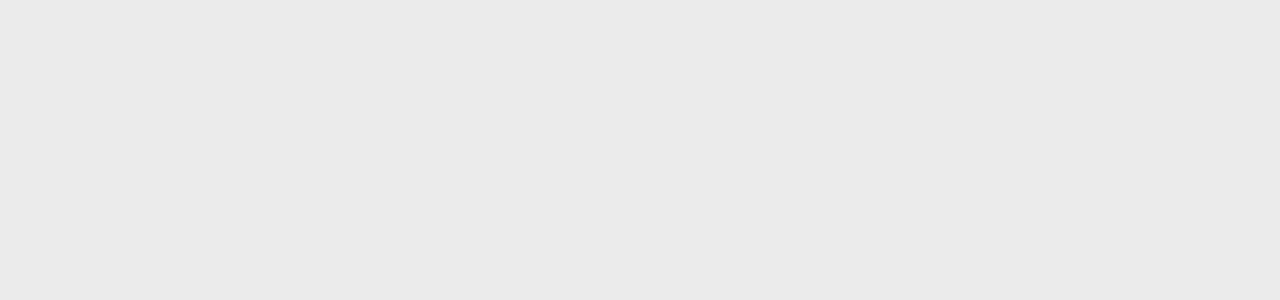
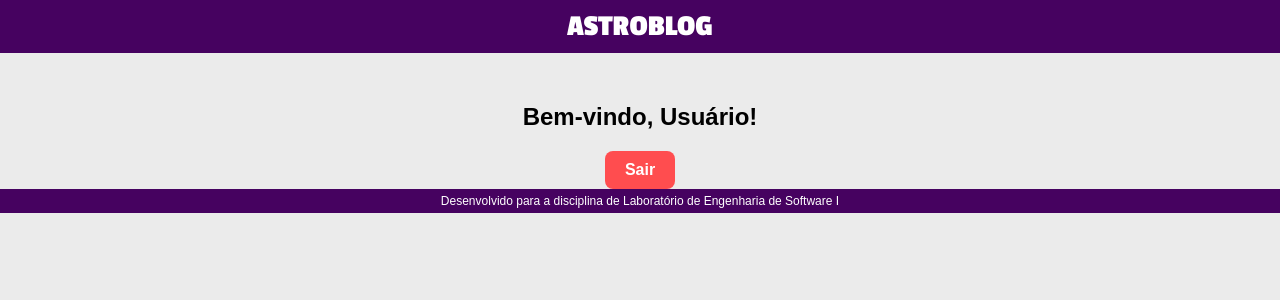
Before and after one commit to thyagodnz/astroblog-, a React (Vite) app in the folder frontend/: page /profile in a window 1280 px wide. Before the commit this address had no page. Shown: the top 300 px of the page. Built offline with nearby package versions, Linux system fonts and the light colour scheme.

Commit message:
feat: usuários logados podem ver o perfil

```diff
--- a/frontend/src/components/Header/header.jsx
+++ b/frontend/src/components/Header/header.jsx
@@ -1,17 +1,22 @@
 import './header.css'
 import { useNavigate, useLocation } from 'react-router-dom'
+import { useAuth } from '../../contexts/AuthProvider'
 
 function Header() {
     const navigate = useNavigate()
     const location = useLocation()
+    const { user } = useAuth()
 
     return (
         <header className='header'>
             <h1 onClick={() => navigate('/')}>ASTROBLOG</h1>
 
             {location.pathname === '/' && (
-                <button className='login-button' onClick={() => navigate('/login')}>
-                    Entrar
+                <button
+                    className='login-button'
+                    onClick={() => navigate(user ? '/profile' : '/login')}
+                >
+                    {user ? 'Meu perfil' : 'Entrar'}
                 </button>
             )}
         </header>
--- /dev/null
+++ b/frontend/src/contexts/AuthProvider.jsx
@@ -0,0 +1,29 @@
+import { createContext, useContext, useState } from 'react'
+
+const AuthContext = createContext()
+
+export function AuthProvider({ children }) {
+    const [user, setUser] = useState(() => {
+        const storedUser = localStorage.getItem('user')
+        return storedUser ? JSON.parse(storedUser) : null
+    })
+
+    const login = (userData) => {
+        setUser(userData)
+    }
+
+    const logout = () => {
+        setUser(null)
+        localStorage.removeItem('user')
+    }
+
+    return (
+        <AuthContext.Provider value={{ user, login, logout }}>
+            {children}
+        </AuthContext.Provider>
+    )
+}
+
+export function useAuth() {
+    return useContext(AuthContext)
+}
--- a/frontend/src/main.jsx
+++ b/frontend/src/main.jsx
@@ -1,10 +1,13 @@
-import { StrictMode } from 'react'
-import { createRoot } from 'react-dom/client'
+import React from 'react'
+import ReactDOM from 'react-dom/client'
+import App from './routes'
 import './index.css'
-import App from './routes.jsx'
+import { AuthProvider } from './contexts/AuthProvider'
 
-createRoot(document.getElementById('root')).render(
-  <StrictMode>
-    <App />
-  </StrictMode>,
+ReactDOM.createRoot(document.getElementById('root')).render(
+    <React.StrictMode>
+        <AuthProvider>
+            <App />
+        </AuthProvider>
+    </React.StrictMode>
 )
--- a/frontend/src/pages/CreateAccount/newAccount.jsx
+++ b/frontend/src/pages/CreateAccount/newAccount.jsx
@@ -4,23 +4,44 @@ import Footer from '../../components/Footer/footer.jsx'
 import { useNavigate } from 'react-router-dom'
 import { useRef } from 'react'
 import api from '../../services/api.js'
+import { useAuth } from '../../contexts/AuthProvider.jsx'
 
 function NewAccount() {
 
     const navigate = useNavigate()
-
     const inputName = useRef()
     const inputEmail = useRef()
     const inputPassword = useRef()
+    const { login } = useAuth()
 
     async function creatUser() {
-        await api.post('/users', {
-            name: inputName.current.value,
-            email: inputEmail.current.value,
-            password: inputPassword.current.value
-        })
-        alert('Conta criada com sucesso!')
-        navigate('/')
+        const name = inputName.current.value
+        const email = inputEmail.current.value
+        const password = inputPassword.current.value
+
+        try {
+            await api.post('/users', { name, email, password })
+            alert('Conta criada com sucesso!')
+
+            const response = await api.post('/login', { email, password })
+
+            if (response.status === 200 && response.data) {
+                const userData = response.data
+                localStorage.setItem('user', JSON.stringify(userData))
+                login(userData)
+                navigate('/')
+            } else {
+                alert('Erro ao fazer login automático. Faça login manualmente.')
+                navigate('/login')
+            }
+        } catch (error) {
+            if (error.response?.data?.message) {
+                alert(error.response.data.message)
+            } else {
+                alert('Erro ao criar conta.')
+            }
+            console.error(error)
+        }
     }
 
     return (
--- a/frontend/src/pages/Login/login.jsx
+++ b/frontend/src/pages/Login/login.jsx
@@ -4,12 +4,14 @@ import Footer from '../../components/Footer/footer.jsx'
 import { useNavigate } from 'react-router-dom'
 import { useRef } from 'react'
 import api from '../../services/api'
+import { useAuth } from '../../contexts/AuthProvider.jsx'
 
 function Login() {
     const navigate = useNavigate()
 
     const inputEmail = useRef()
     const inputPassword = useRef()
+    const { login } = useAuth()
 
     async function handleLogin() {
         try {
@@ -18,14 +20,16 @@ function Login() {
                 password: inputPassword.current.value
             })
 
-            if (response.status === 200) {
+            if (response.status === 200 && response.data) {
                 alert('Login realizado com sucesso!')
 
-                localStorage.setItem('user', JSON.stringify(response.data))
+                const userData = response.data
+                localStorage.setItem('user', JSON.stringify(userData))
+                login(userData)
                 navigate('/')
             }
         } catch (error) {
-            alert('E-mail ou senha inválidos')
+            alert('Erro ao tentar fazer login')
             console.error(error)
         }
     }
--- /dev/null
+++ b/frontend/src/pages/Profile/profile.css
@@ -0,0 +1,20 @@
+.profile-container {
+    text-align: center;
+    margin-top: 50px;
+}
+
+.logout-button {
+    margin-top: 20px;
+    padding: 10px 20px;
+    background-color: #ff4d4f;
+    color: white;
+    border: none;
+    border-radius: 8px;
+    cursor: pointer;
+    font-weight: bold;
+    font-size: 16px;
+}
+
+.logout-button:hover {
+    background-color: #d9363e;
+}
--- /dev/null
+++ b/frontend/src/pages/Profile/profile.jsx
@@ -0,0 +1,30 @@
+import './profile.css'
+import Header from '../../components/Header/header.jsx'
+import Footer from '../../components/Footer/footer.jsx'
+import { useAuth } from '../../contexts/AuthProvider.jsx'
+import { useNavigate } from 'react-router-dom'
+
+function Profile() {
+    const { user, logout } = useAuth()
+    const navigate = useNavigate()
+
+    const handleLogout = () => {
+        logout()
+        navigate('/')
+    }
+
+    return (
+        <>
+            <Header />
+            <div className='profile-container'>
+                <h2>Bem-vindo, {user?.name || 'Usuário'}!</h2>
+                <button onClick={handleLogout} className='logout-button'>
+                    Sair
+                </button>
+            </div>
+            <Footer />
+        </>
+    )
+}
+
+export default Profile
--- a/frontend/src/routes.jsx
+++ b/frontend/src/routes.jsx
@@ -3,6 +3,7 @@ import Home from './pages/Home'
 import Login from './pages/Login/login'
 import NewAccount from './pages/CreateAccount/newAccount'
 import ForgotPassword from './pages/ForgotPassword/forgotPassword'
+import Profile from './pages/Profile/profile'
 
 function App() {
   return (
@@ -12,6 +13,7 @@ function App() {
         <Route path="/login" element={<Login />} />
         <Route path="/new-account" element={<NewAccount />} />
         <Route path="/forgot-password" element={<ForgotPassword />} />
+        <Route path="/profile" element={<Profile />} />
       </Routes>
     </Router>
   )
```
